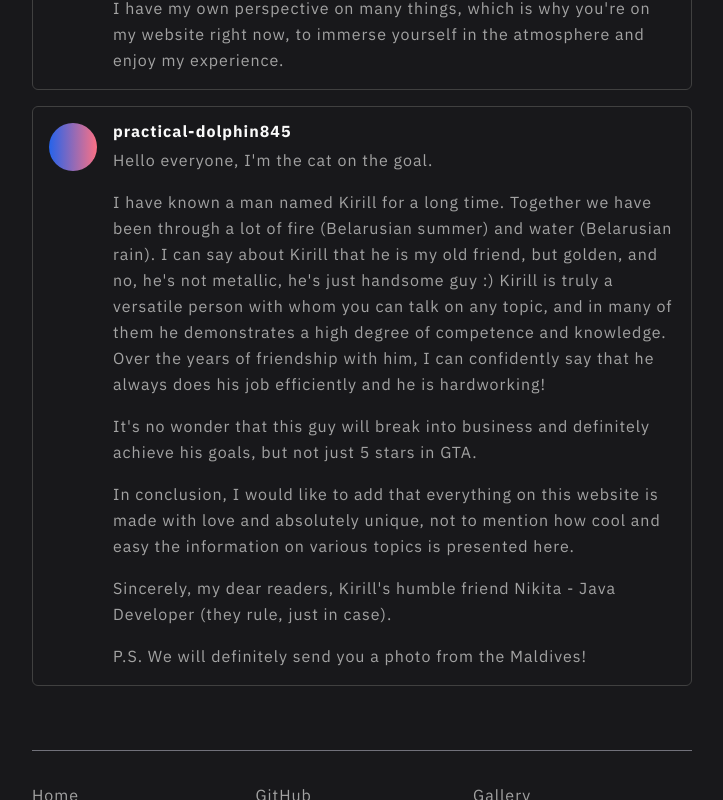
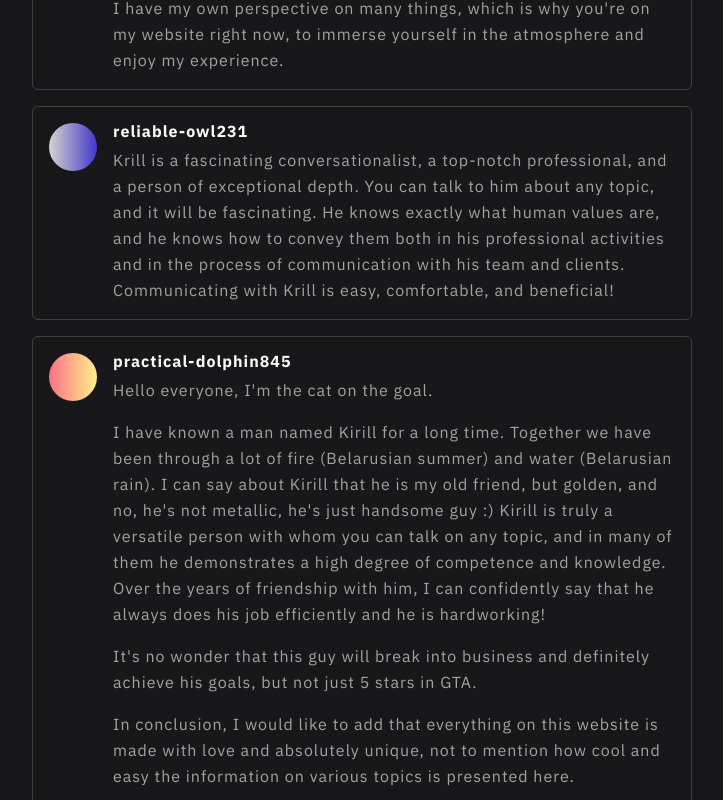
Before and after one commit to kirillkurko/kkurko.dev, a Next.js app: page /about in a window 1280 px wide. Shown: the part 1620-2420 px from the top of the page, without its empty margins (278-1001 px from the left). Built offline with nearby package versions, Linux system fonts and the light colour scheme.

Commit message:
Add one more about entry

```diff
--- a/src/pages/about/index.tsx
+++ b/src/pages/about/index.tsx
@@ -43,7 +43,14 @@ const data: Feedback[] = [
     ],
   },
   {
-    avatar: 'from-blue-600 to-rose-400',
+    avatar: 'from-stone-300 to-indigo-700',
+    username: 'reliable-owl231',
+    message: [
+      `Krill is a fascinating conversationalist, a top-notch professional, and a person of exceptional depth. You can talk to him about any topic, and it will be fascinating. He knows exactly what human values are, and he knows how to convey them both in his professional activities and in the process of communication with his team and clients. Communicating with Krill is easy, comfortable, and beneficial!`,
+    ],
+  },
+  {
+    avatar: 'from-rose-400 to-yellow-200',
     username: 'practical-dolphin845',
     message: [
       `Hello everyone, I'm the cat on the goal.`,
```
